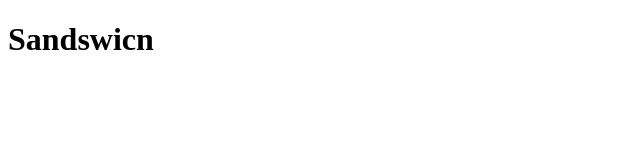
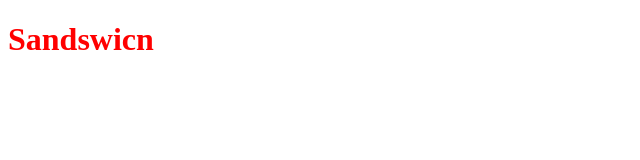
Before and after one commit to jjbidwell/sandwich, a website: page public/index.html in a window 1280 px wide. Shown: the whole page, without its empty margins (0-640 px from the left). Drawn offline with Linux system fonts and the light colour scheme.

Commit message:
linked stylesheet correctly

```diff
--- /dev/null
+++ b/public/css/index.css
@@ -0,0 +1,3 @@
+h1 {
+    color: red;
+}
--- a/public/index.html
+++ b/public/index.html
@@ -4,6 +4,8 @@
     <meta charset="UTF-8">
     <meta http-equiv="X-UA-Compatible" content="IE=edge">
     <meta name="viewport" content="width=device-width, initial-scale=1.0">
+    <link rel="stylesheet" type="text/css" href="/css/index.css">
+
     <title>San Diego Sandwich Blog</title>
 </head>
 <body>
```
Also changed, not shown: public/js/index.js (added).
